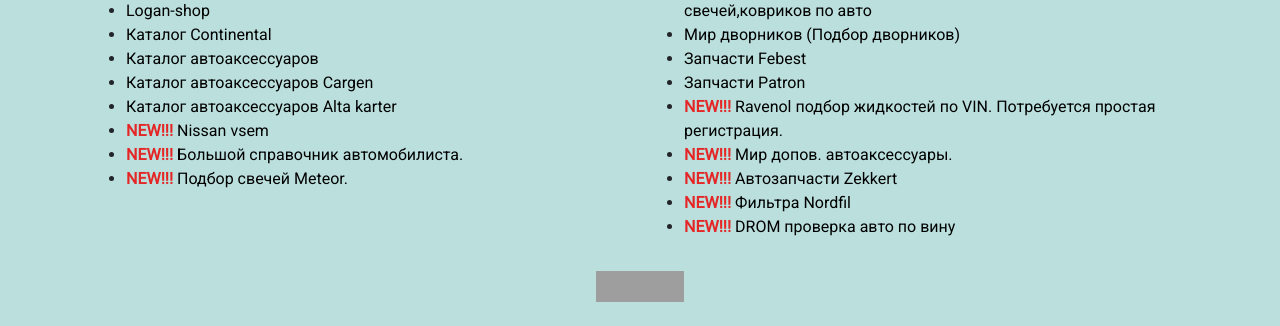
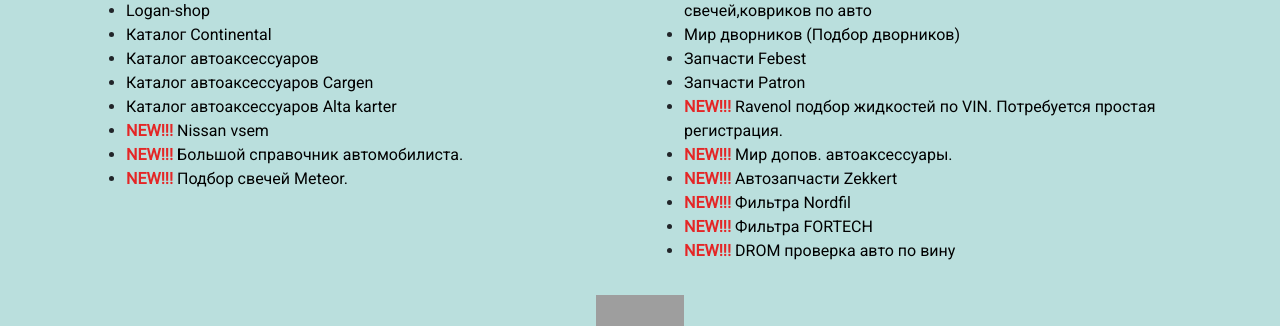
Before and after one commit to Listrein/bookmarksite, a Flask app: page /catalog in a window 1280 px wide. Shown: the part 730-1056 px from the top of the page. Before the commit the page ends 1032 px from the top, so only its background shows below. Run offline with Flask 3, Linux system fonts and the light colour scheme; grey boxes are pictures that could not be loaded.

Commit message:
add FORTECH

```diff
--- a/templates/catalog.html
+++ b/templates/catalog.html
@@ -523,6 +523,14 @@
                 </li>
                 <li>
                     <a
+                            href="http://fortech-auto.ru/catalog/?search_number=%E2%84%96+%D1%84%D0%B8%D0%BB%D1%8C%D1%82%D1%80%D0%B0"
+                            class="underline-one"
+                            target="_blank"
+                    ><b class="new">NEW!!!</b> Фильтра FORTECH</a
+                    >
+                </li>
+                <li>
+                    <a
                             href="https://vin.drom.ru/?ysclid=m5uqt7t8o7953424362"
                             class="underline-one"
                             target="_blank"
--- a/templates/index.html
+++ b/templates/index.html
@@ -9,6 +9,9 @@
         <div class="col-md-12">
             <ul>
               <li>
+                    04.04.2025г. В <a href="{{ url_for('catalog') }}">Каталоги</a> добавлен сайт: <a href="http://fortech-auto.ru/catalog/?search_number=%E2%84%96+%D1%84%D0%B8%D0%BB%D1%8C%D1%82%D1%80%D0%B0" class="underline-one" target="_blank">Фильтра FORTECH.</a>
+                </li>
+                <li>
                     30.01.2025г. В <a href="{{ url_for('catalog') }}">Каталоги</a> добавлен сайт: <a href="https://www.drive2.ru/b/519517046174646541/?ysclid=m6j4206cw6244382860" class="underline-one" target="_blank">Проверка утечки АКБ мультиметром.</a>
                 </li>
                 <li>
```
